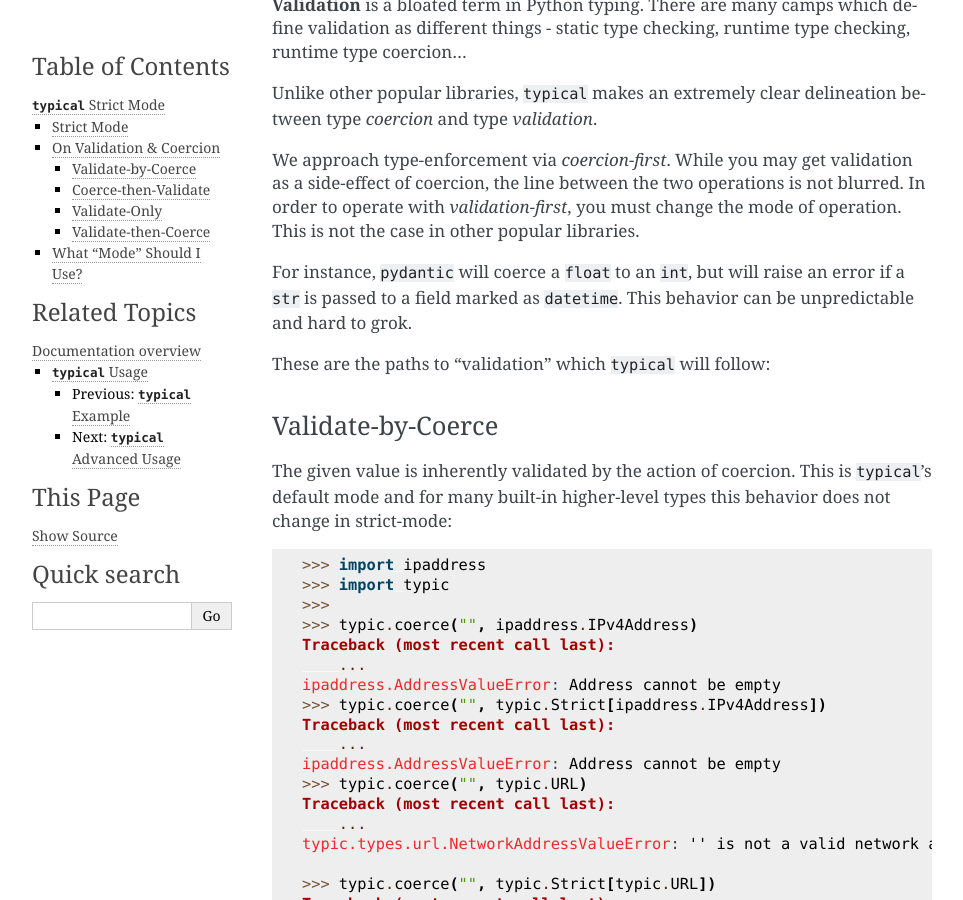
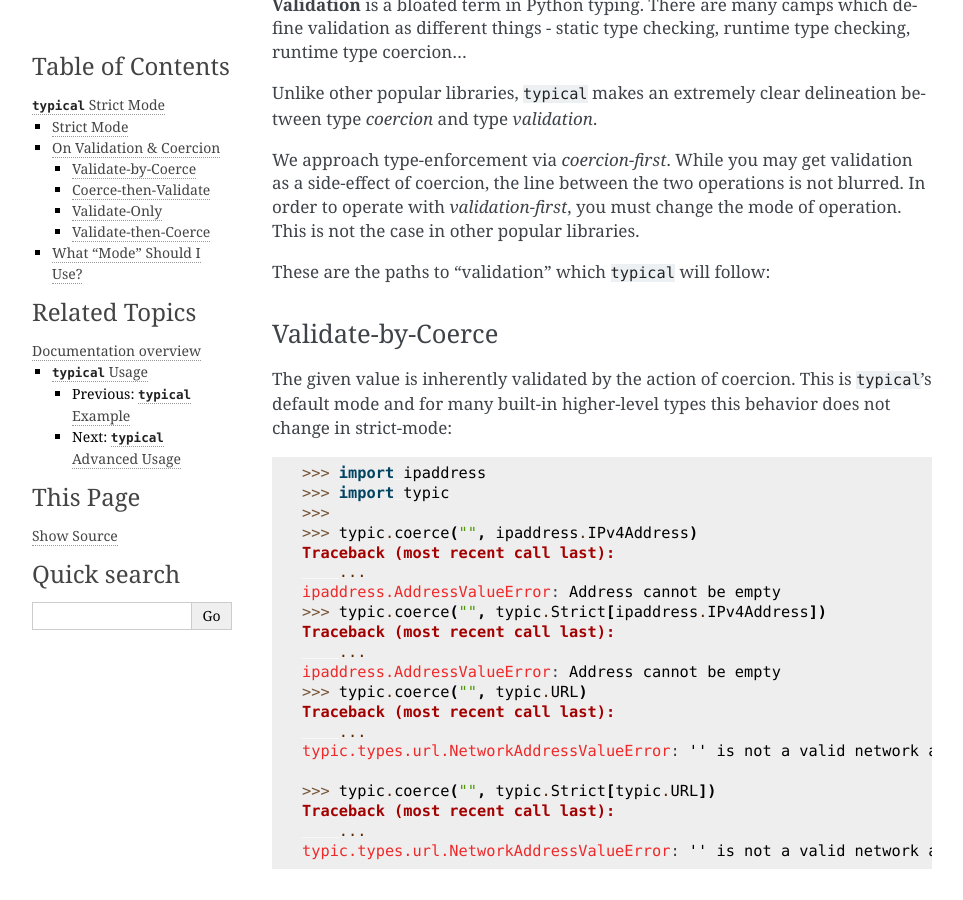
Before and after one commit to seandstewart/typical, a Sphinx documentation site: the page built from docs/usage/strict-mode.rst, in a window 1280 px wide and 900 px high, scrolled down 1389 px. Shown: the whole window, without its empty margins (148-1111 px from the left). Built offline with Sphinx 7.4.7, drawn with Linux system fonts in a browser that asks for light colours; pages that are not in the unit, such as notebooks, are missing from menus.

Commit message:
#25: Remove now-inaccurate statement regarding pydantic in docs.

```diff
--- a/docs/usage/strict-mode.rst
+++ b/docs/usage/strict-mode.rst
@@ -74,10 +74,6 @@
 side-effect of coercion, the line between the two operations is not blurred. In order
 to operate with *validation-first*, you must change the mode of operation. This is not
 the case in other popular libraries.
-
-For instance, ``pydantic`` will coerce a ``float`` to an ``int``, but will raise an
-error if a ``str`` is passed to a field marked as ``datetime``. This behavior can be
-unpredictable and hard to grok.
 
 These are the paths to "validation" which ``typical`` will follow:
 
```
Also changed, not shown: .travis.yml.
